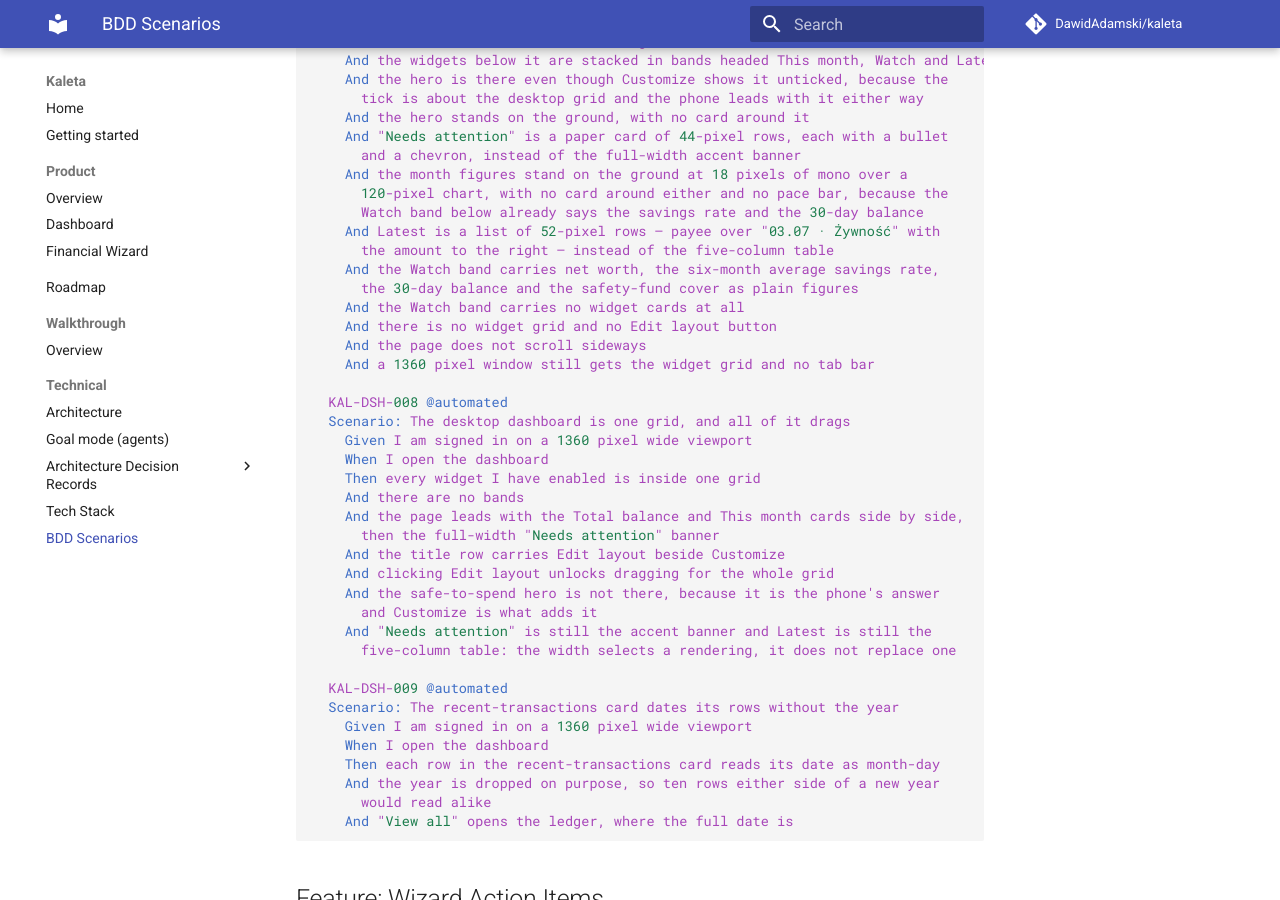
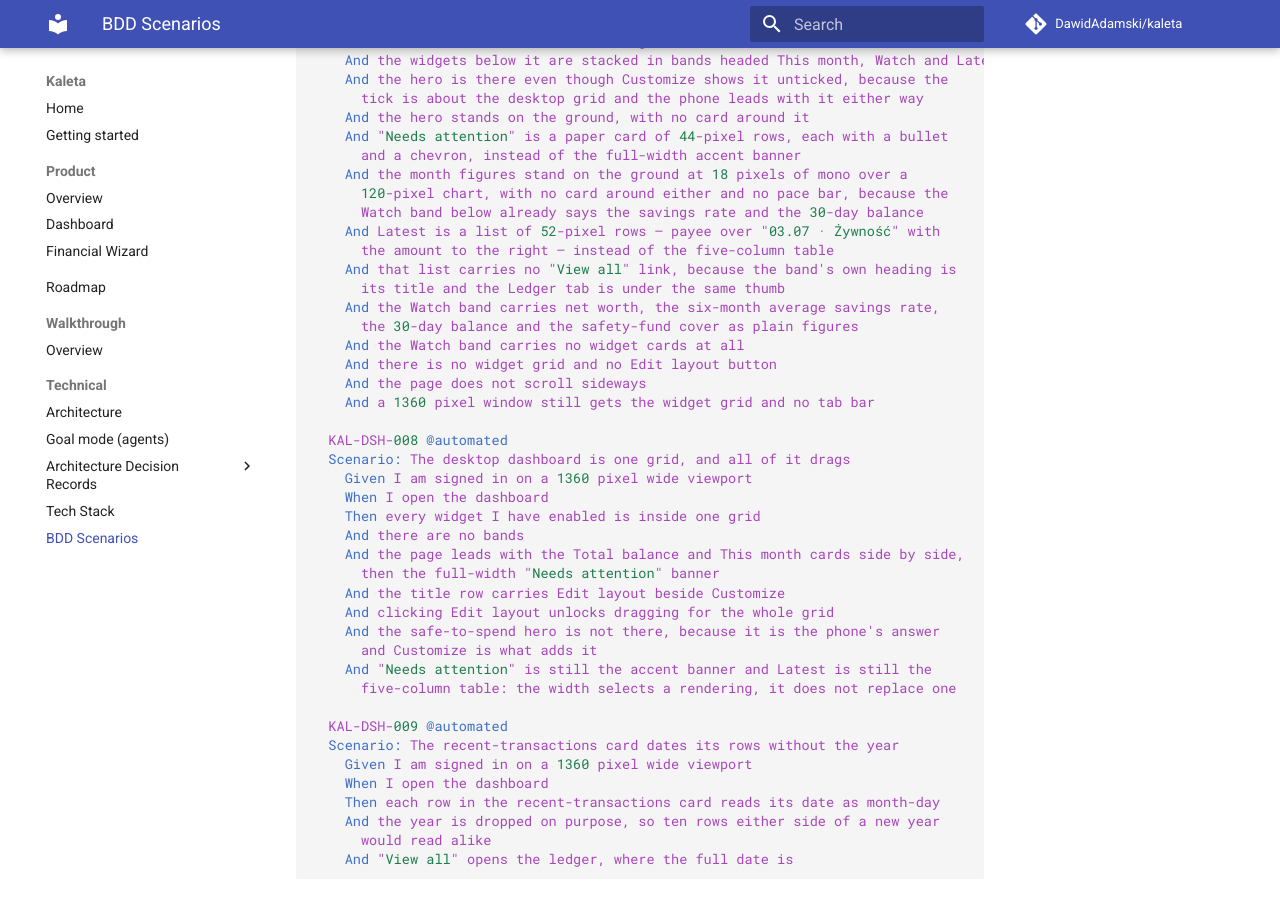
Before and after one commit to DawidAdamski/kaleta, an MkDocs documentation site: the page built from docs/bdd.md, in a window 1280 px wide and 900 px high, scrolled down 66714 px. Built offline with MkDocs 1.6.1 and Material for MkDocs 9.7.7, drawn with Linux system fonts in a browser that asks for light colours; comment, search, counter and statistics services are not loaded.

Commit message:
test: pin the absent "View all", and drop the stub for the real row
Two review follow-ups. `KAL-DSH-007` now says the phone's Latest list carries
no "View all" link — it was in the fidelity note and nowhere a change could
trip over, so a future edit could have restored it silently; the mobile e2e
asserts it.

And `_row_meta`'s tests build transient `Transaction` rows instead of a
two-field dataclass with two `type: ignore[arg-type]` over it. The function is
typed against the model, so a stub was only ever testing the stub.

Co-Authored-By: Claude Opus 5 (1M context) <noreply@anthropic.com>

```diff
--- a/docs/bdd.md
+++ b/docs/bdd.md
@@ -3435,6 +3435,8 @@ Feature: Dashboard Customization
       Watch band below already says the savings rate and the 30-day balance
     And Latest is a list of 52-pixel rows — payee over "03.07 · Żywność" with
       the amount to the right — instead of the five-column table
+    And that list carries no "View all" link, because the band's own heading is
+      its title and the Ledger tab is under the same thumb
     And the Watch band carries net worth, the six-month average savings rate,
       the 30-day balance and the safety-fund cover as plain figures
     And the Watch band carries no widget cards at all
```
Also changed, not shown: 2 other files.
